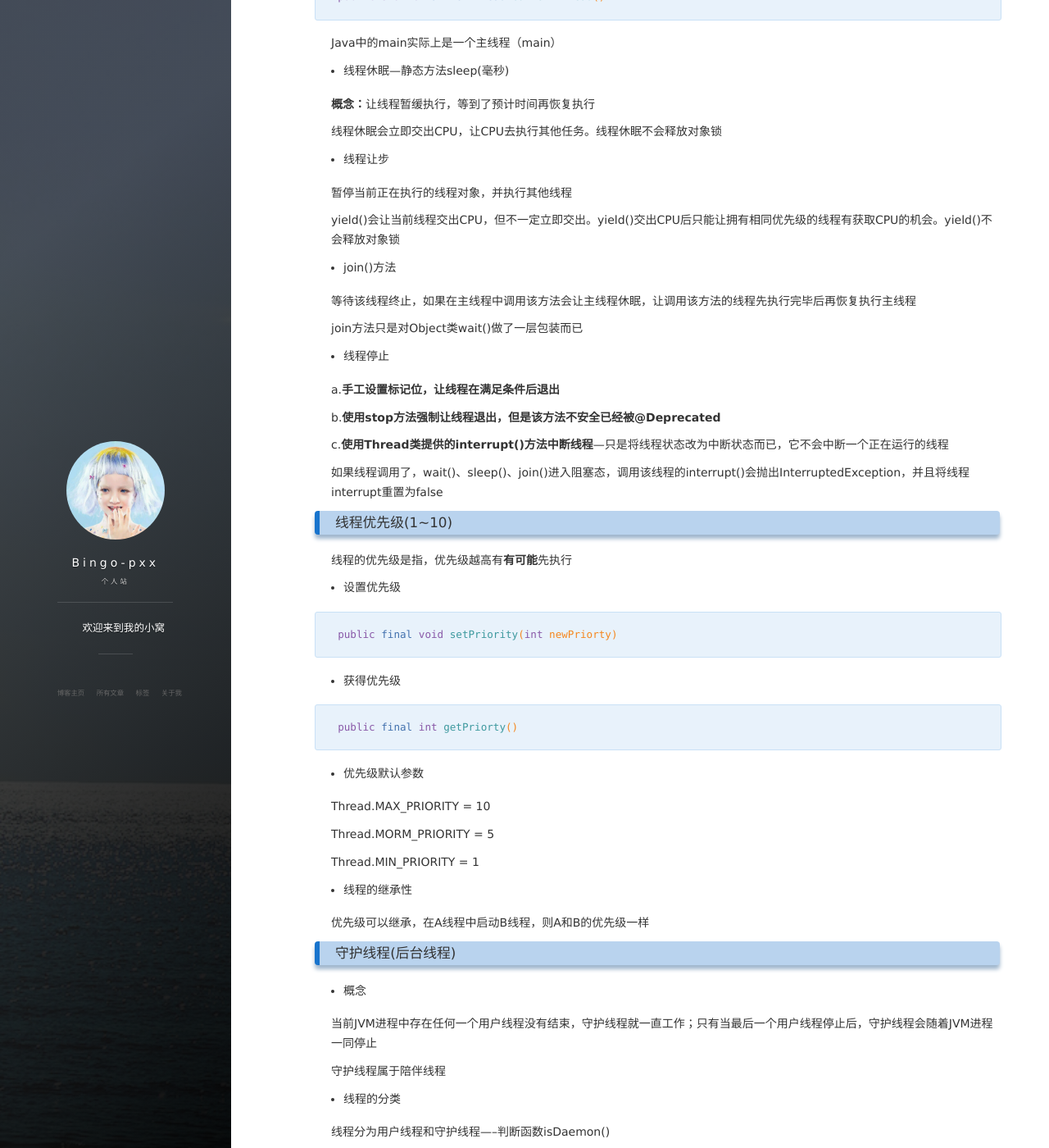
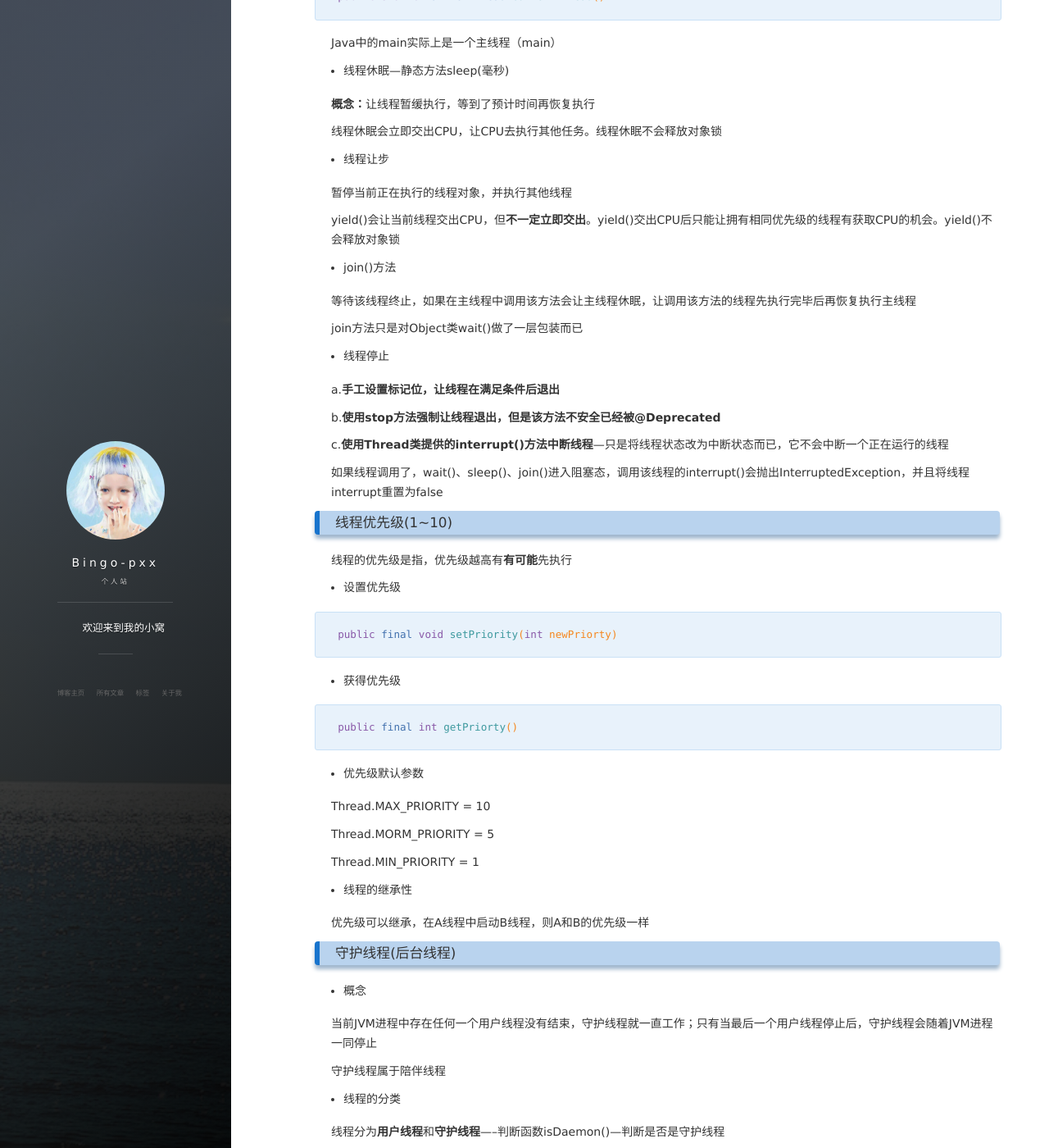
Before and after one commit to luckypxx/luckypxx, a Jekyll site: the page built from _posts/2018-11-11-Java中的多线程.md, in a window 1280 px wide and 1400 px high, scrolled down 3209 px. Shown: the whole window at 82% size. Built offline with Jekyll 4.4.1, drawn with Linux system fonts in a browser that asks for light colours; nearby versions of some CDN libraries; comment, search, counter and statistics services are not loaded.

Commit message:
多线程的实现

```diff
--- a/_posts/2018-11-11-Java中的多线程.md
+++ b/_posts/2018-11-11-Java中的多线程.md
@@ -197,7 +197,7 @@ Java中的main实际上是一个主线程（main）
 
 暂停当前正在执行的线程对象，并执行其他线程
 
-yield()会让当前线程交出CPU，但不一定立即交出。yield()交出CPU后只能让拥有相同优先级的线程有获取CPU的机会。yield()不会释放对象锁
+yield()会让当前线程交出CPU，但**不一定立即交出**。yield()交出CPU后只能让拥有相同优先级的线程有获取CPU的机会。yield()不会释放对象锁
 
 - join()方法
 
@@ -253,7 +253,7 @@ Thread.MIN_PRIORITY = 1
 
 - 线程的分类
 
-线程分为用户线程和守护线程-----判断函数isDaemon()
+线程分为**用户线程**和**守护线程**-----判断函数isDaemon()---判断是否是守护线程
 
 垃圾回收线程属于守护线程
 
```
